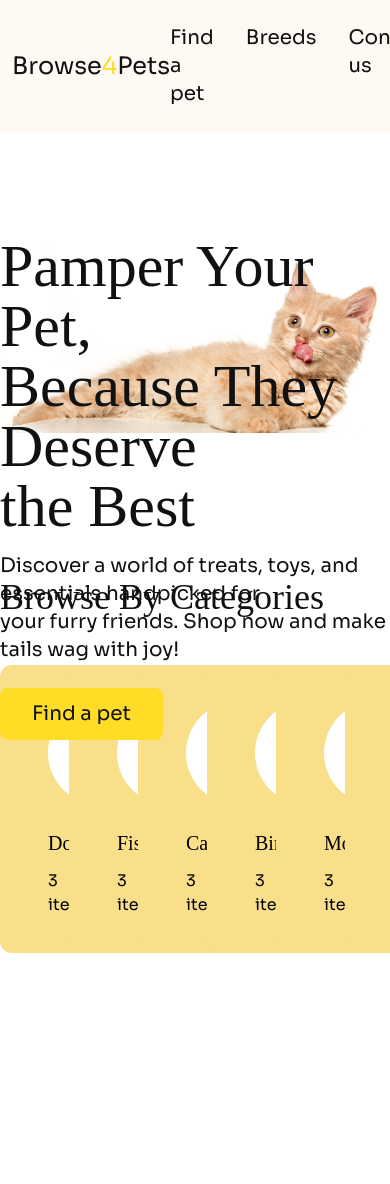
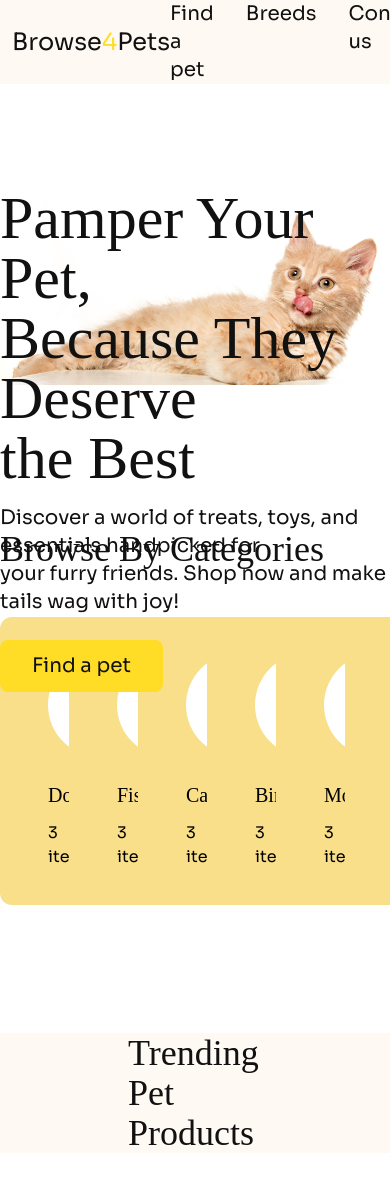
Before and after one commit to souravjoyaddar/living-lab-01, a plain HTML site: page index.html in a window 390 px wide. Shown: the top 1184 px of the page. Before the commit the page ends 1081 px from the top, so only its background shows below. Drawn offline with nearby package versions, Linux system fonts and the light colour scheme; a web font is replaced by a local one.

Commit message:
trending products added

```diff
--- a/index.html
+++ b/index.html
@@ -48,8 +48,8 @@
   </head>
   <body class="text-text-primary">
     <header class="sora">
-      <nav class="bg-bg-primary">
-        <section class="flex items-center text-xl py-6 lg:mx-32">
+      <nav class="bg-bg-primary lg:py-6 lg:px-32">
+        <section class="flex items-center text-xl">
           <!-- nav section starts -->
           <div class="flex flex-1 gap-3 items-center">
             <!-- logo img & text -->
@@ -111,10 +111,11 @@
       <!-- main section starts -->
       <section class="mb-32 lg:mx-32">
         <!-- pet cards section -->
+
+        <!-- cars heading -->
         <h3 class="text-4xl mb-12 adlam">Browse By Categories</h3>
+        <!-- parent card -->
         <div class="grid grid-cols-6 gap-6 sora">
-          <!-- card parent -->
-
           <!-- card 1 -->
           <div class="bg-cards-bg rounded-xl px-12 py-9">
             <div
@@ -225,6 +226,14 @@
           </div>
         </div>
       </section>
+      <!-- pet products section -->
+      <section class="bg-bg-primary lg: px-32 lg:py-32">
+        <!-- section heading -->
+        <h3 class="text-4xl adlam">Trending Pet Products</h3>
+        <div class="mt-12">
+          <!-- trending product cards -->
+        </div>
+      </section>
     </main>
     <footer>
       <!-- footer section starts -->
```
